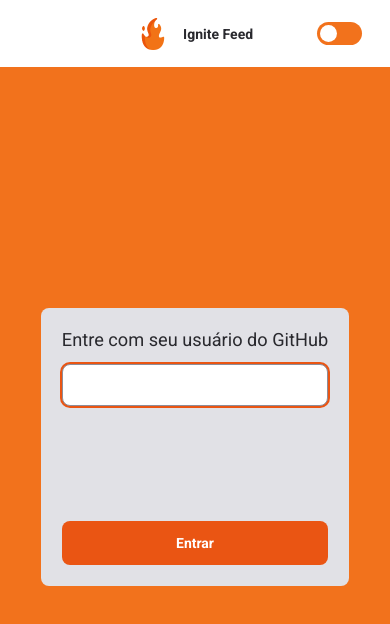
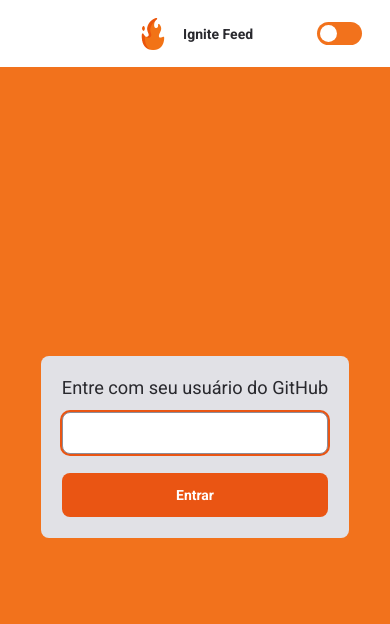
Before and after one commit to diogoizele/ignite-feed, a React (Vite) app: page / in a window 390 px wide. Shown: the top 624 px of the page. Built offline with nearby package versions, Linux system fonts and the light colour scheme.

Commit message:
refactor(login): changes login height papper to responsive mobile

```diff
--- a/src/components/login.module.css
+++ b/src/components/login.module.css
@@ -12,7 +12,7 @@
 }
 
 .loginPapper {
-  height: 33vh;
+  height: 13rem;
 
   padding: 1.5rem;
   border-radius: 8px;
```
